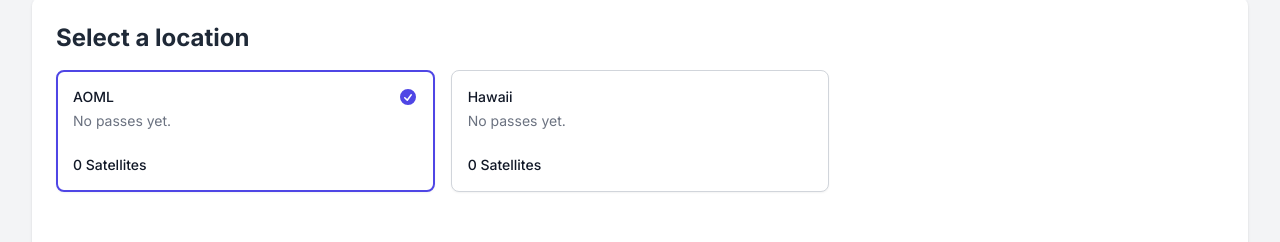
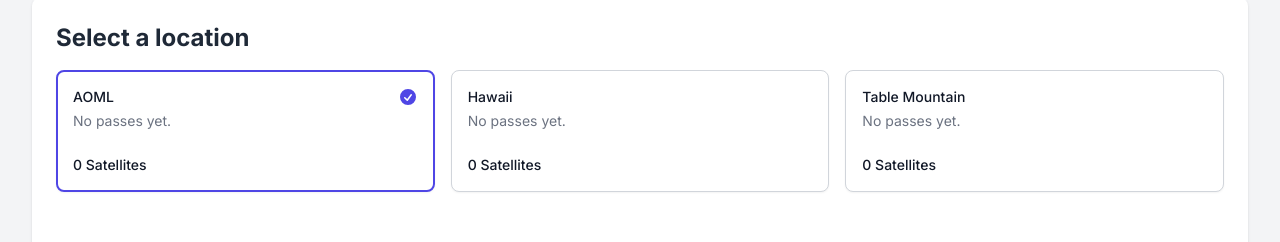
Before and after one commit to hanan1312/team_satelite, a Next.js app: page / in a window 1280 px wide. Shown: the part 218-460 px from the top of the page. Built offline with nearby package versions, Linux system fonts and the light colour scheme; no server answers; the database is empty; sample sign-in values are in the browser's storage.

Commit message:
dating page.js

```diff
--- a/app/page.js
+++ b/app/page.js
@@ -38,6 +38,13 @@ export default function Home() {
       additional: null,
       satellites: [],
     },
+    {
+      id: "table_mountain",
+      title: "Table Mountain",
+      description: null,
+      additional: null,
+      satellites: [],
+    },
   ]);
   const [selectedLocation, setSelectedLocation] = useState(locations[0]);
 
@@ -55,7 +62,7 @@ export default function Home() {
     const baseUrl = "/api/locations";
     const locationNames = [];
     locations.forEach((location) => {
-      locationNames.push(location.title);
+      locationNames.push(location.id);
     });
     const params = {
       locations: locationNames,
@@ -74,9 +81,19 @@ export default function Home() {
       let newLoc = [...locations];
 
       for (const [key, value] of Object.entries(locationData.response)) {
-        const locIndex = newLoc.findIndex((loc) => loc.title == key);
+        const locIndex = newLoc.findIndex((loc) => loc.id == key);
         if (locIndex !== -1) {
-          newLoc[locIndex] = { ...newLoc[locIndex], ...value };
+          newLoc[locIndex].description = value.description;
+          newLoc[locIndex].additional = value.additional;
+          newLoc[locIndex].satellites = value.satellites;
+
+          // newLoc[locIndex] = {
+          //   description: value.description,
+          //   additional: value.additional,
+          //   satellites: value.satellites,
+          //   ...newLoc[locIndex],
+          // };
+          console.log({ value, newLoc });
         }
       }
 
```
